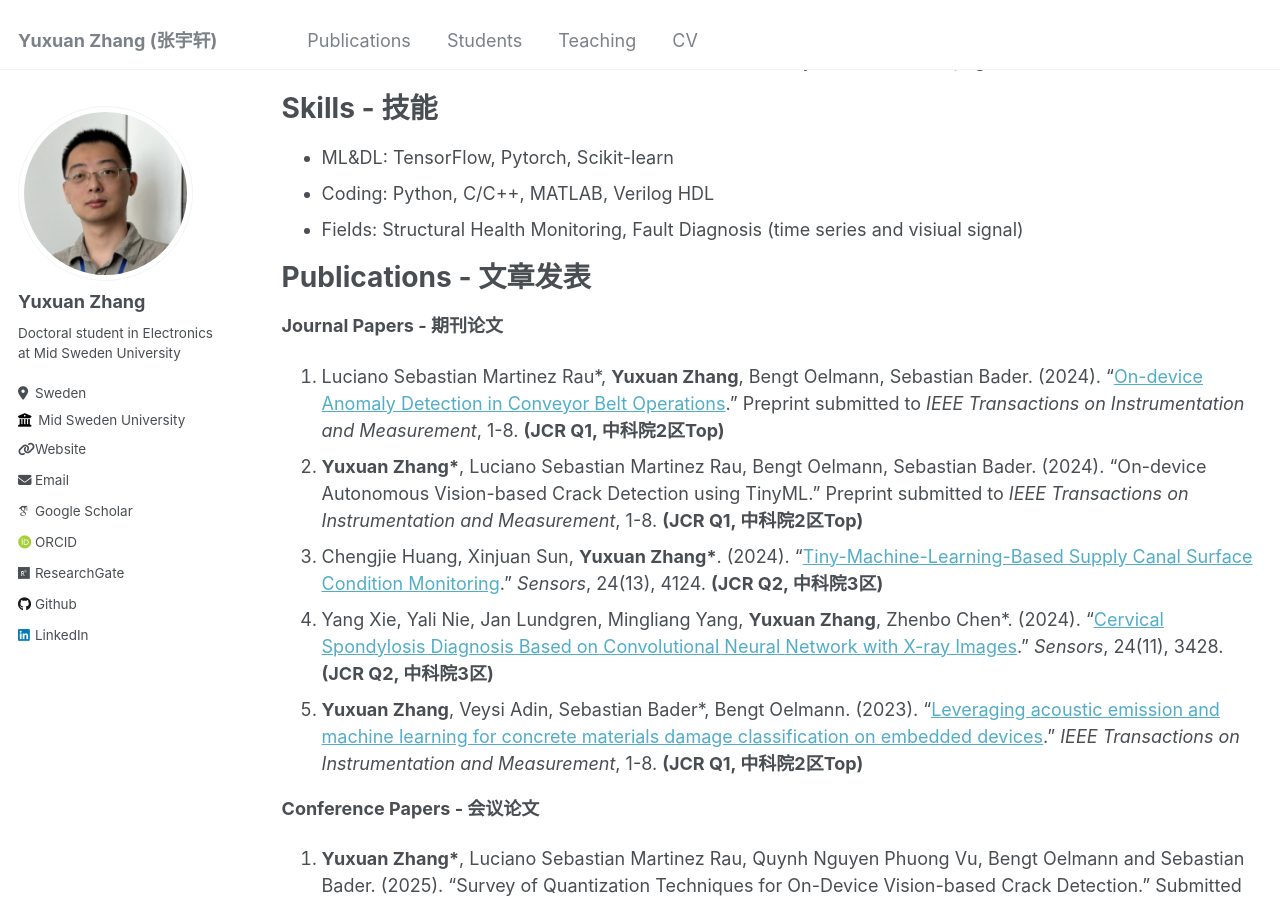
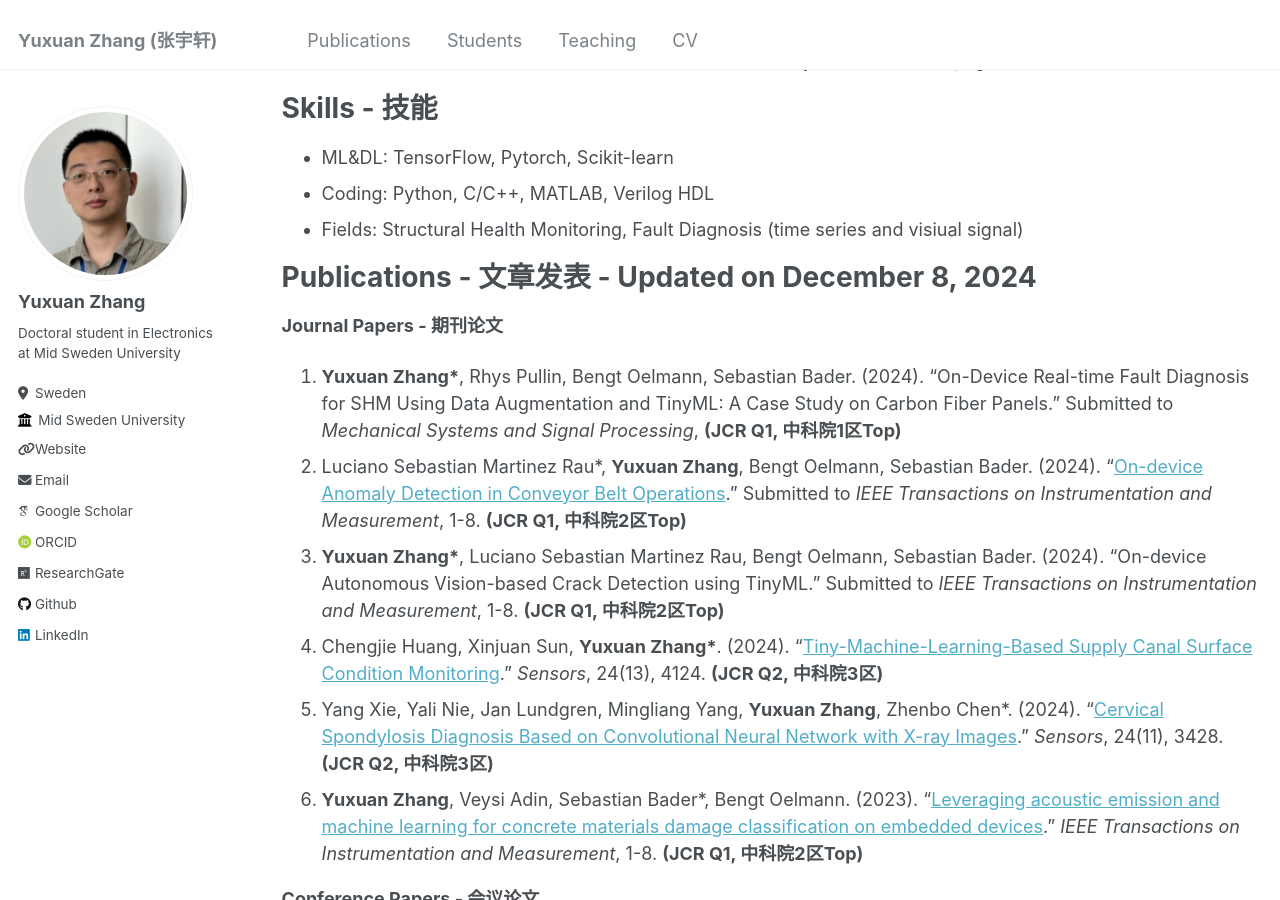
Before and after one commit to YuxuanZhang-96/YuxuanZhang-96.github.io, a Jekyll site: the page built from _pages/cv.md, in a window 1280 px wide and 900 px high, scrolled down 457 px. Built offline with Jekyll 4.4.1, drawn with Linux system fonts in a browser that asks for light colours; some web fonts are replaced.

Commit message:
Update cv.md

```diff
--- a/_pages/cv.md
+++ b/_pages/cv.md
@@ -28,14 +28,15 @@ Skills - 技能
 * Coding: Python, C/C++, MATLAB, Verilog HDL
 * Fields: Structural Health Monitoring, Fault Diagnosis (time series and visiual signal)
 
-Publications - 文章发表
+Publications - 文章发表 - Updated on December 8, 2024
 ======
 __Journal Papers - 期刊论文__
-1. Luciano Sebastian Martinez Rau*, __Yuxuan Zhang__, Bengt Oelmann, Sebastian Bader. (2024). "[On-device Anomaly Detection in Conveyor Belt Operations](https://arxiv.org/abs/2411.10729)." Preprint submitted to _IEEE Transactions on Instrumentation and Measurement_, 1-8. __(JCR Q1, 中科院2区Top)__
-2. __Yuxuan Zhang*__, Luciano Sebastian Martinez Rau, Bengt Oelmann, Sebastian Bader. (2024). "On-device Autonomous Vision-based Crack Detection using TinyML." Preprint submitted to _IEEE Transactions on Instrumentation and Measurement_, 1-8. __(JCR Q1, 中科院2区Top)__
-3. Chengjie Huang, Xinjuan Sun, __Yuxuan Zhang*__. (2024). "[Tiny-Machine-Learning-Based Supply Canal Surface Condition Monitoring](https://www.mdpi.com/1424-8220/24/13/4124)." _Sensors_, 24(13), 4124. __(JCR Q2, 中科院3区)__
-4. Yang Xie, Yali Nie, Jan Lundgren, Mingliang Yang, __Yuxuan Zhang__, Zhenbo Chen*. (2024). "[Cervical Spondylosis Diagnosis Based on Convolutional Neural Network with X-ray Images](https://www.mdpi.com/1424-8220/24/11/3428)." _Sensors_, 24(11), 3428. __(JCR Q2, 中科院3区)__
-5. __Yuxuan Zhang__, Veysi Adin, Sebastian Bader*, Bengt Oelmann. (2023). "[Leveraging acoustic emission and machine learning for concrete materials damage classification on embedded devices](https://ieeexplore.ieee.org/document/10227301)." _IEEE Transactions on Instrumentation and Measurement_, 1-8. __(JCR Q1, 中科院2区Top)__
+1. __Yuxuan Zhang*__, Rhys Pullin, Bengt Oelmann, Sebastian Bader. (2024). "On-Device Real-time Fault Diagnosis for SHM Using Data Augmentation and TinyML: A Case Study on Carbon Fiber Panels." Submitted to _Mechanical Systems and Signal Processing_, __(JCR Q1, 中科院1区Top)__
+2. Luciano Sebastian Martinez Rau*, __Yuxuan Zhang__, Bengt Oelmann, Sebastian Bader. (2024). "[On-device Anomaly Detection in Conveyor Belt Operations](https://arxiv.org/abs/2411.10729)." Submitted to _IEEE Transactions on Instrumentation and Measurement_, 1-8. __(JCR Q1, 中科院2区Top)__
+3. __Yuxuan Zhang*__, Luciano Sebastian Martinez Rau, Bengt Oelmann, Sebastian Bader. (2024). "On-device Autonomous Vision-based Crack Detection using TinyML." Submitted to _IEEE Transactions on Instrumentation and Measurement_, 1-8. __(JCR Q1, 中科院2区Top)__
+4. Chengjie Huang, Xinjuan Sun, __Yuxuan Zhang*__. (2024). "[Tiny-Machine-Learning-Based Supply Canal Surface Condition Monitoring](https://www.mdpi.com/1424-8220/24/13/4124)." _Sensors_, 24(13), 4124. __(JCR Q2, 中科院3区)__
+5. Yang Xie, Yali Nie, Jan Lundgren, Mingliang Yang, __Yuxuan Zhang__, Zhenbo Chen*. (2024). "[Cervical Spondylosis Diagnosis Based on Convolutional Neural Network with X-ray Images](https://www.mdpi.com/1424-8220/24/11/3428)." _Sensors_, 24(11), 3428. __(JCR Q2, 中科院3区)__
+6. __Yuxuan Zhang__, Veysi Adin, Sebastian Bader*, Bengt Oelmann. (2023). "[Leveraging acoustic emission and machine learning for concrete materials damage classification on embedded devices](https://ieeexplore.ieee.org/document/10227301)." _IEEE Transactions on Instrumentation and Measurement_, 1-8. __(JCR Q1, 中科院2区Top)__
 
 __Conference Papers - 会议论文__
 1. __Yuxuan Zhang*__, Luciano Sebastian Martinez Rau, Quynh Nguyen Phuong Vu, Bengt Oelmann and Sebastian Bader. (2025). "Survey of Quantization Techniques for On-Device Vision-based Crack Detection." Submitted to _2025 IEEE International Instrumentation and Measurement Technology Conference (I2MTC)_, 1-6.
```
